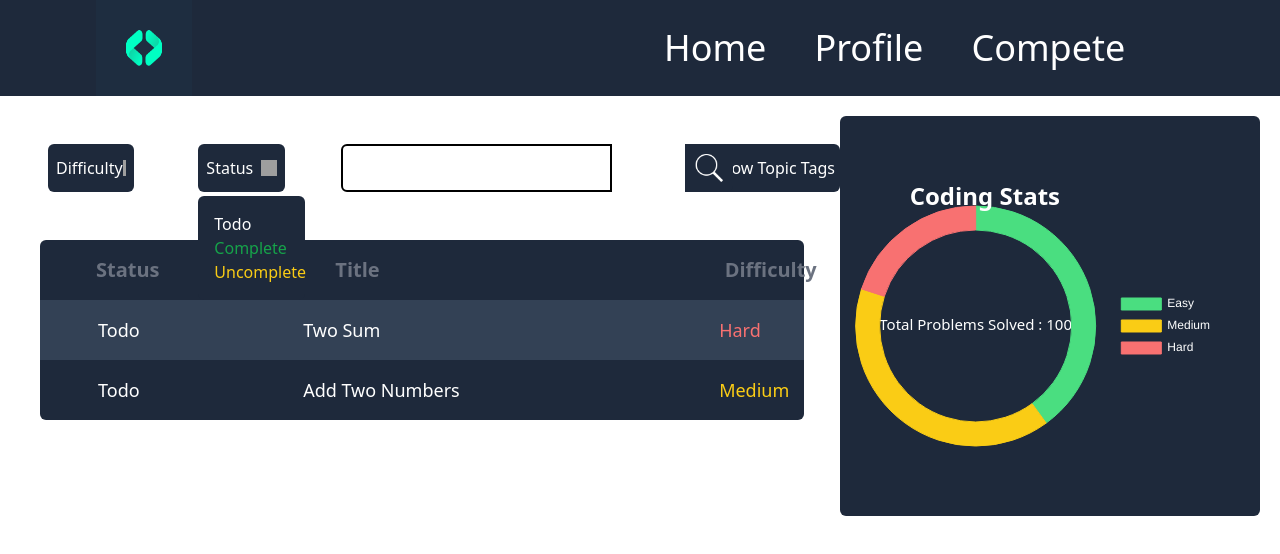
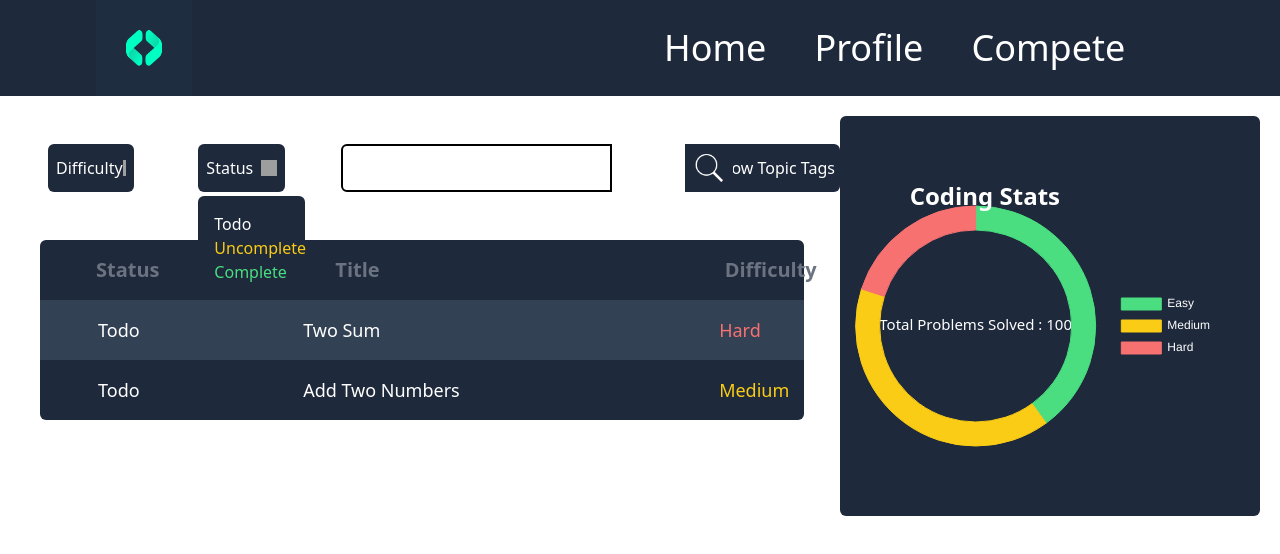
Before and after one commit to Zaid944/BinarySearch2.0, a React (Vite) app: page / in a window 1280 px wide. Both pictures are taken after a click on the button "Status". Shown: the top 554 px of the page. Built offline with nearby package versions, Linux system fonts and the light colour scheme; grey boxes are pictures that could not be loaded.

Commit message:
status filter implemented

```diff
--- a/src/components/Filters.jsx
+++ b/src/components/Filters.jsx
@@ -1,11 +1,9 @@
 import React, { useState } from "react";
 import ARROW_SVG from "../assets/down_arrow.png";
 import SEARCH_ICON from "../assets/search_icon.png";
-import { useDispatch } from "react-redux";
-import { setStatus } from "../redux/filterSlice";
 import DifficultyDropdown from "./DifficultyDropdown";
+import StatusDropdown from "./statusDropdown";
 const Filters = () => {
-  const dispatch = useDispatch();
   const [difficultyDropdown, setDifficultyDropdown] = useState(false);
   const [statusDropdown, setStatusDropdown] = useState(false);
   return (
@@ -44,34 +42,7 @@ const Filters = () => {
               </div>
             </div>
           </button>
-          {statusDropdown && (
-            <div className='mt-1 absolute rounded-md w-1/12 bg-slate-800 p-4'>
-              <div
-                className='text-white cursor-pointer'
-                onClick={() => {
-                  dispatch(setStatus("Todo"));
-                }}
-              >
-                Todo
-              </div>
-              <div
-                className='text-green-600 cursor-pointer'
-                onClick={() => {
-                  dispatch(setStatus("Complete"));
-                }}
-              >
-                Complete
-              </div>
-              <div
-                className='text-yellow-400 cursor-pointer'
-                onClick={() => {
-                  dispatch(setStatus("Uncomplete"));
-                }}
-              >
-                Uncomplete
-              </div>
-            </div>
-          )}
+          {statusDropdown && <StatusDropdown />}
         </div>
         <div className='w-[345px] pl-14 py-12'>
           <input
--- /dev/null
+++ b/src/components/StatusDropdown.jsx
@@ -0,0 +1,20 @@
+import { useState } from "react";
+import { statusList } from "../utils/List";
+import StatusDropdownItem from "./StatusDropdownItem";
+const StatusDropdown = () => {
+  const [selectedStatus, setSelectedStatus] = useState("");
+  return (
+    <div className='mt-1 absolute rounded-md w-1/12 bg-slate-800 p-4'>
+      {statusList.map((status, index) => (
+        <StatusDropdownItem
+          selectedFn={(status) => setSelectedStatus(status)}
+          key={index}
+          status={status}
+          selected={selectedStatus === status}
+        />
+      ))}
+    </div>
+  );
+};
+
+export default StatusDropdown;
--- /dev/null
+++ b/src/components/StatusDropdownItem.jsx
@@ -0,0 +1,31 @@
+import { useDispatch } from "react-redux";
+import { setStatus, unsetStatus } from "../redux/filterSlice";
+import GREEN_TICK from "../assets/green-tick.png";
+import clsx from "clsx";
+const StatusDropdownItem = ({ status, selectedFn, selected }) => {
+  const dispatch = useDispatch();
+  return (
+    <div
+      className={clsx(
+        "cursor-pointer flex justify-between",
+        status === "Todo" && "text-white",
+        status === "Uncomplete" && "text-yellow-400",
+        status === "Complete" && "text-green-400"
+      )}
+      onClick={() => {
+        if (selected) {
+          selectedFn("");
+          dispatch(unsetStatus());
+        } else {
+          selectedFn(status);
+          dispatch(setStatus(status));
+        }
+      }}
+    >
+      {status}
+      {selected && <img src={GREEN_TICK} className='w-4 h-4' />}
+    </div>
+  );
+};
+
+export default StatusDropdownItem;
```
